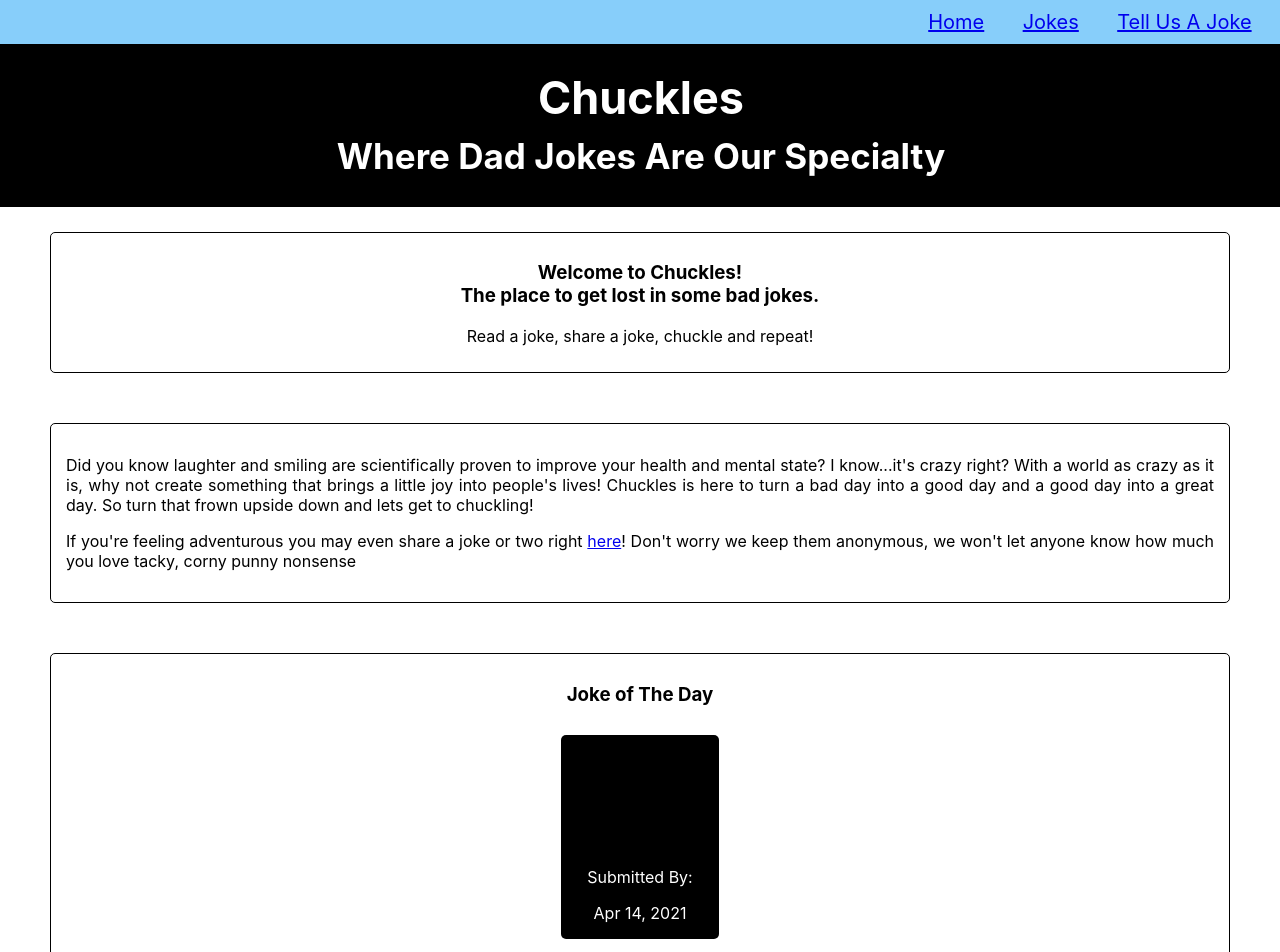
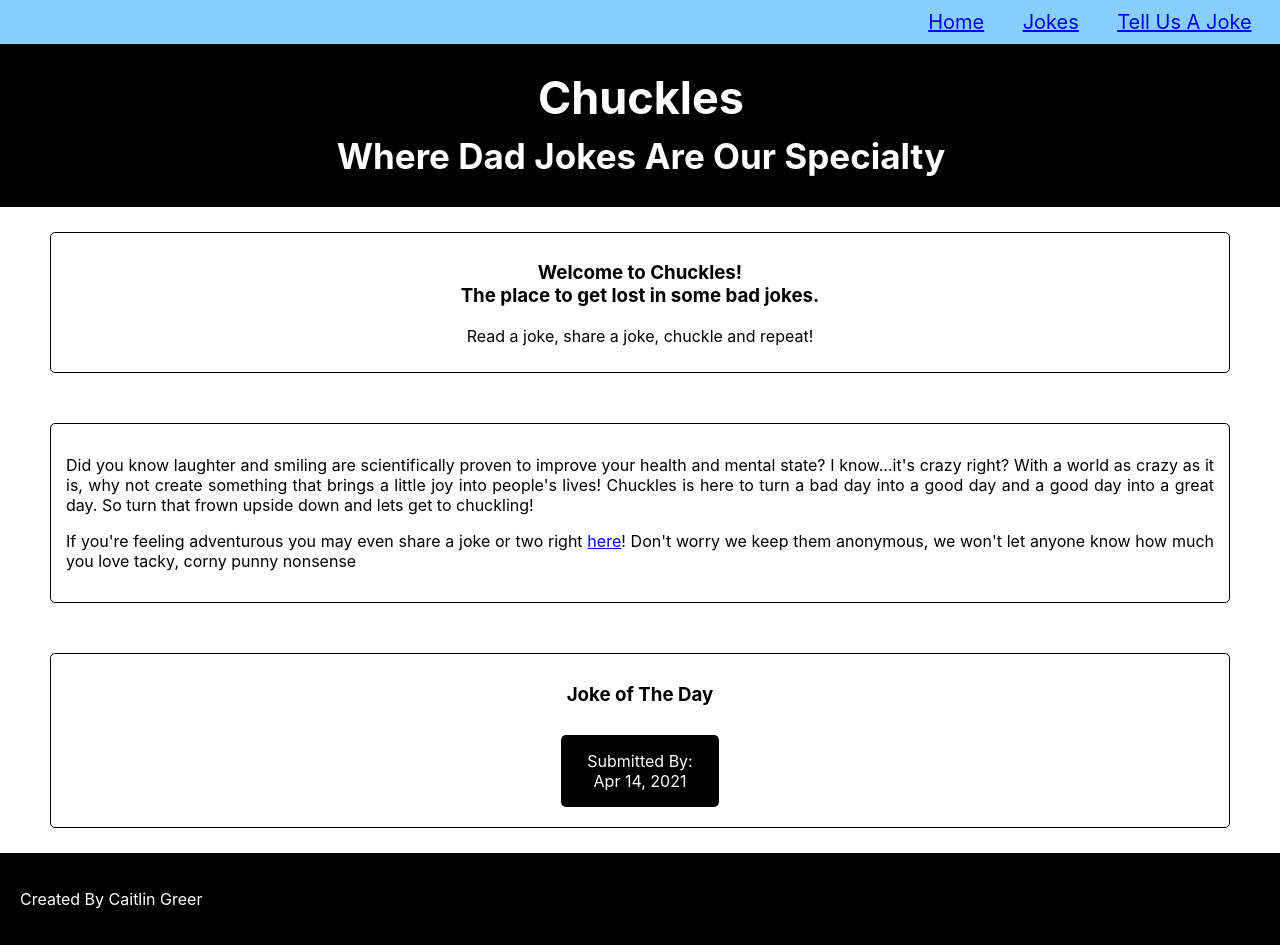
Before and after one commit to CaitlinGreer/chuckles-app, a React (Create React App) app: page / in a window 1280 px wide. Shown: the top 952 px of the page. Built offline with nearby package versions, Linux system fonts and the light colour scheme; no server answers.

Commit message:
added new class names for card flip

```diff
--- a/src/JokeCard/JokeCard.js
+++ b/src/JokeCard/JokeCard.js
@@ -6,11 +6,18 @@ import './JokeCard.css'
 function JokeCard(props){
         return (
             <div>
-                <div className='joke-card'>
-                    <p className='joke'>{props.joke}</p>
-                    <p className='punchline'>{props.punchline}</p>
-                    <p className='user-name'>Submitted By: {props.submitted_by}</p>
-                    <Moment format='MMM D, YYYY' className='date-submitted'>{props.date_submitted}</Moment>
+                <div className='joke-card-container'>
+                    <div className='joke-card'>
+                        <div className='side'>{props.joke}</div>
+                        <div className='side-back'>
+                            <div className='punchline'>{props.punchline}</div>
+                            <div className='user'>Submitted By: {props.submitted_by}</div>
+                            <div className='date'>
+                            <Moment format='MMM D, YYYY'>{props.date_submitted}</Moment>
+                            </div>
+                        </div>
+
+                    </div>
                 </div>
             </div>
 
```
